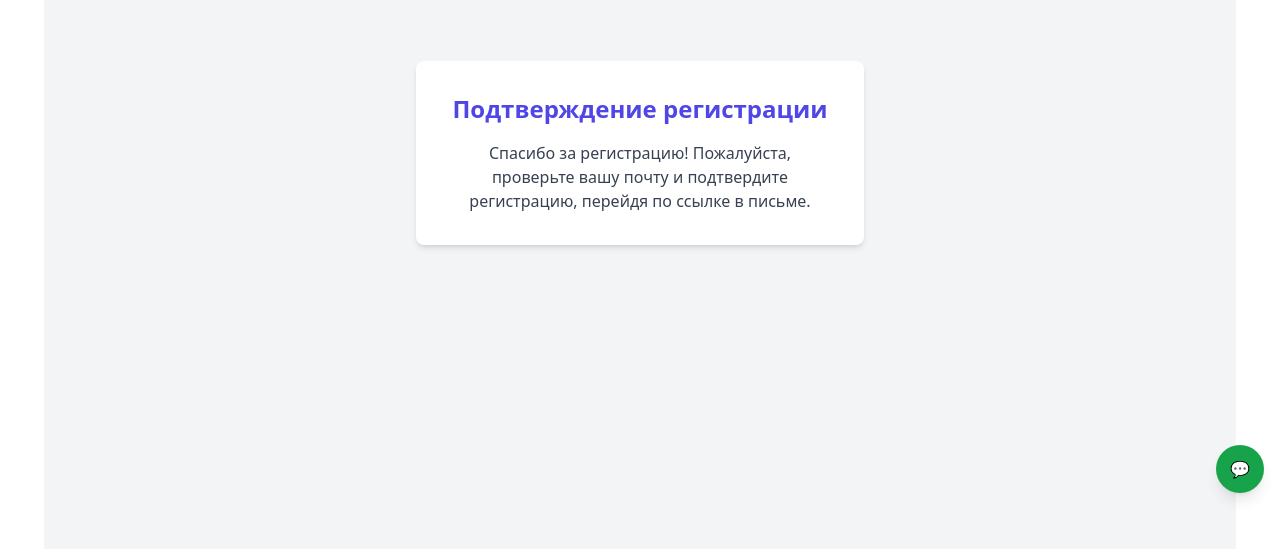
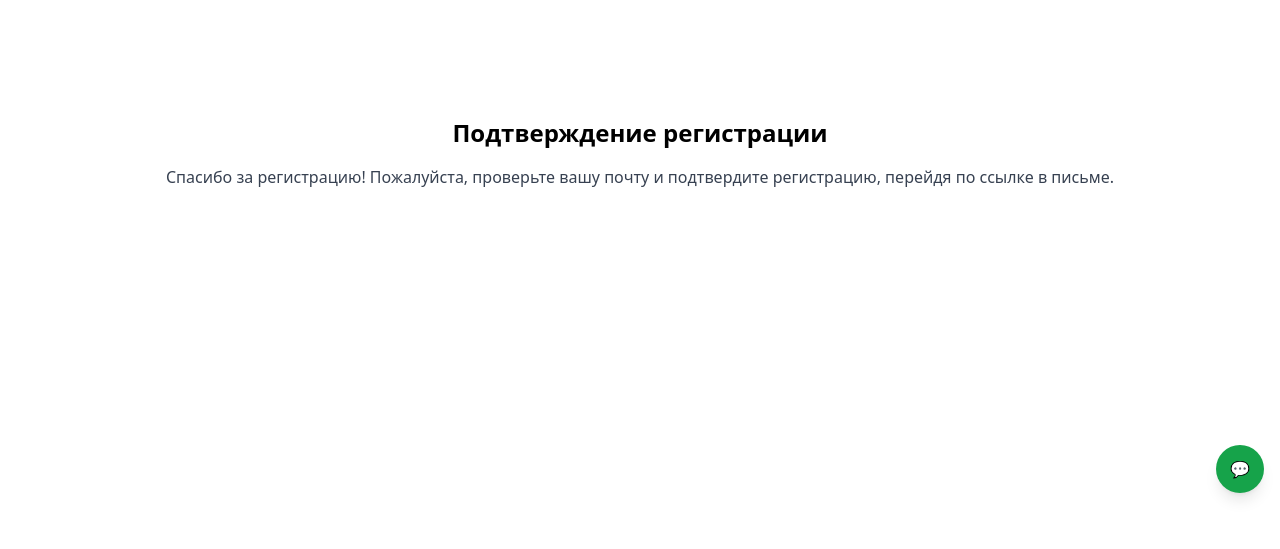
Before and after one commit to isstep/vue-EasySelect, a Vue app: page /Confirmation in a window 1280 px wide. Shown: the part 291-840 px from the top of the page. Built offline with nearby package versions, Linux system fonts and the light colour scheme.

Commit message:
fix: reload confrimationpage

```diff
--- a/src/pages/ConfirmationPage.vue
+++ b/src/pages/ConfirmationPage.vue
@@ -1,14 +1,12 @@
+
 <template>
-  <div class="flex flex-col items-center justify-center h-screen bg-gray-100">
-    <div class="bg-white shadow-md rounded-lg p-8 max-w-md w-full text-center">
-      <h2 class="text-2xl font-semibold mb-4 text-indigo-600">Подтверждение регистрации</h2>
-      <p class="text-gray-700">
-        Спасибо за регистрацию! Пожалуйста, проверьте вашу почту и подтвердите регистрацию,
-        перейдя по ссылке в письме.
+    <div class="flex flex-col items-center justify-center h-screen">
+      <h2 class="text-2xl font-semibold mb-4">Подтверждение регистрации</h2>
+      <p class="text-gray-700 text-center">
+        Спасибо за регистрацию! Пожалуйста, проверьте вашу почту и подтвердите регистрацию, перейдя по ссылке в письме.
       </p>
     </div>
-  </div>
-</template>
+  </template>
 
 <script setup>
 import { onMounted, onBeforeUnmount } from 'vue';
```
